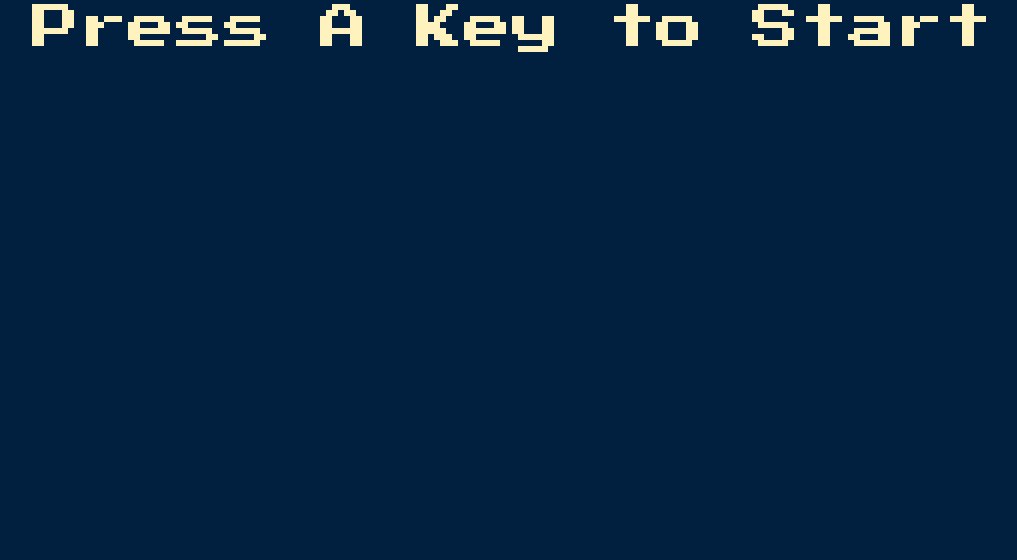
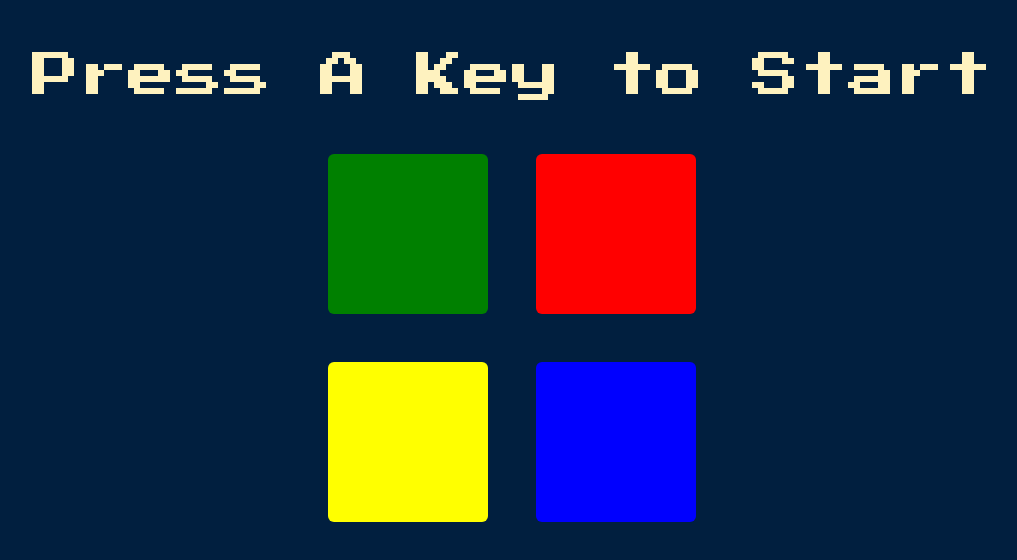
Before and after one commit to yamisagi/simon-game, a plain HTML site: page index.html in a window 1280 px wide. Shown: the whole page, without its empty margins (128-1145 px from the left). Drawn offline with nearby package versions, Linux system fonts and the light colour scheme.

Commit message:
Optimize Bootstrap for layout

```diff
--- a/index.html
+++ b/index.html
@@ -17,10 +17,19 @@
   </head>
 
   <body>
-    <h1 id="level-title">Press A Key to Start</h1>
+    <h1 id="level-title" class="mt-5 mx-5">Press A Key to Start</h1>
 
-
-
+    <div class="container">
+      <div class="row justify-content-center mt-5">
+        <div class="col btn mx-4 green"></div>
+        <div class="col btn mx-4 red"></div>
+      </div>
+      <div class="row justify-content-center mt-5">
+        <div class="col btn mx-4 yellow"></div>
+        <div class="col btn mx-4 blue"></div>
+      </div>
+    </div>
+  </body>
   <script
     src="https://code.jquery.com/jquery-3.7.0.min.js"
     integrity="sha256-2Pmvv0kuTBOenSvLm6bvfBSSHrUJ+3A7x6P5Ebd07/g="
@@ -31,5 +40,4 @@
     integrity="sha384-geWF76RCwLtnZ8qwWowPQNguL3RmwHVBC9FhGdlKrxdiJJigb/j/68SIy3Te4Bkz"
     crossorigin="anonymous"
   ></script>
-  </body>
 </html>
--- a/styles.css
+++ b/styles.css
@@ -16,18 +16,30 @@ body {
 
 .red {
   background-color: red;
+  width: 10rem!important;
+  height: 10rem!important;
+  flex: 0 0 auto;
 }
 
 .green {
   background-color: green;
+  width: 10rem!important;
+  height: 10rem!important;
+  flex: 0 0 auto;
 }
 
 .blue {
   background-color: blue;
+  width: 10rem!important;
+  height: 10rem!important;
+  flex: 0 0 auto;
 }
 
 .yellow {
   background-color: yellow;
+  width: 10rem!important;
+  height: 10rem!important;
+  flex: 0 0 auto;
 }
 
 .pressed {
```
Also changed, not shown: game.js (added), 1 other file. Lines whose indentation alone changed are shown as unchanged.
